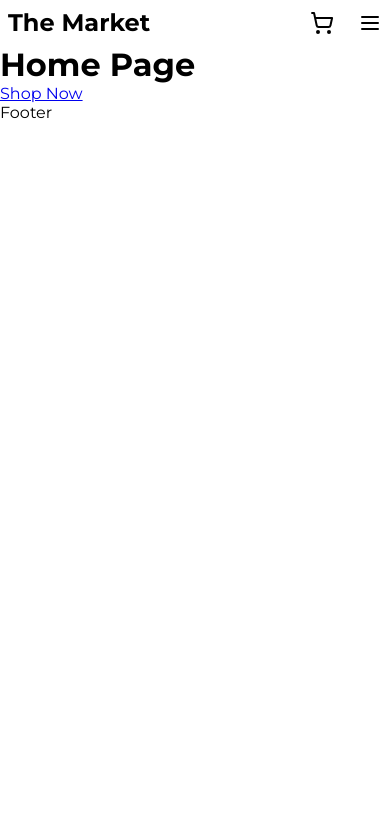
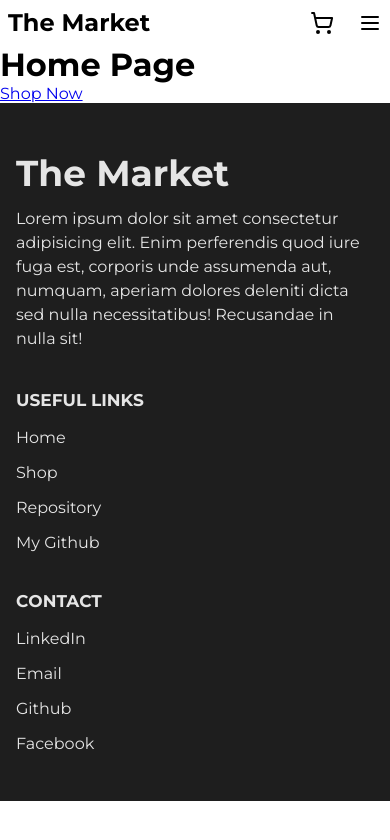
Before and after one commit to NotRelix/the-market, a React (Vite) app: page / in a window 390 px wide. Shown: the top 840 px of the page. Built offline with nearby package versions, Linux system fonts and the light colour scheme.

Commit message:
feat: add responsive footer with basic layout

```diff
--- a/src/components/Footer/Footer.jsx
+++ b/src/components/Footer/Footer.jsx
@@ -1,6 +1,33 @@
+import styles from './footer.module.css'
+
 const Footer = () => {
   return (
-    <div>Footer</div>
+    <footer>
+      <div className={styles.left}>
+        <h1 className={styles.brandName}>The Market</h1>
+        <p className={styles.description}>Lorem ipsum dolor sit amet consectetur adipisicing elit. Enim perferendis quod iure fuga est, corporis unde assumenda aut, numquam, aperiam dolores deleniti dicta sed nulla necessitatibus! Recusandae in nulla sit!</p>
+      </div>
+      <div className={styles.right}>
+        <div>
+          <h1 className={styles.heading}>Useful Links</h1>
+          <ul>
+            <li>Home</li>
+            <li>Shop</li>
+            <li>Repository</li>
+            <li>My Github</li>
+          </ul>
+        </div>
+        <div>
+          <h1 className={styles.heading}>Contact</h1>
+          <ul>
+            <li>LinkedIn</li>
+            <li>Email</li>
+            <li>Github</li>
+            <li>Facebook</li>
+          </ul>
+        </div>
+      </div>
+    </footer>
   )
 }
 
--- /dev/null
+++ b/src/components/Footer/Footer.module.css
@@ -0,0 +1,67 @@
+footer {
+  display: flex;
+  justify-content: space-between;
+  padding: 48px 72px;
+  background-color: var(--footer-bg);
+  color: var(--footer-text);
+}
+
+.brandName {
+  font-size: 36px;
+  margin-bottom: 12px;
+}
+
+.left {
+  max-width: 30vw;
+}
+
+.description {
+  line-height: 1.5;
+}
+
+.right {
+  display: flex;
+  gap: 64px;
+}
+
+.heading {
+  font-size: 24px;
+  font-weight: 700;
+  font-variant-caps: all-petite-caps;
+  margin-bottom: 16px;
+}
+
+ul {
+  list-style: none;
+  display: flex;
+  flex-direction: column;
+  gap: 16px;
+}
+
+@media (max-width: 992px) {
+  footer {
+    padding: 48px 36px;
+  }
+}
+
+@media (max-width: 768px) {
+  footer {
+    flex-direction: column;
+    gap: 32px;
+  }
+
+  .left {
+    max-width: 100%;
+  }
+}
+
+@media (max-width: 480px) {
+  footer {
+    padding: 48px 16px;
+  }
+
+  .right {
+    flex-direction: column;
+    gap: 32px;
+  }
+}
--- a/src/index.css
+++ b/src/index.css
@@ -2,6 +2,8 @@
 
 :root {
   --primary-text: black;
+  --footer-bg: rgb(30, 30, 30);
+  --footer-text: rgb(229, 229, 229);
 }
 
 * {
```
